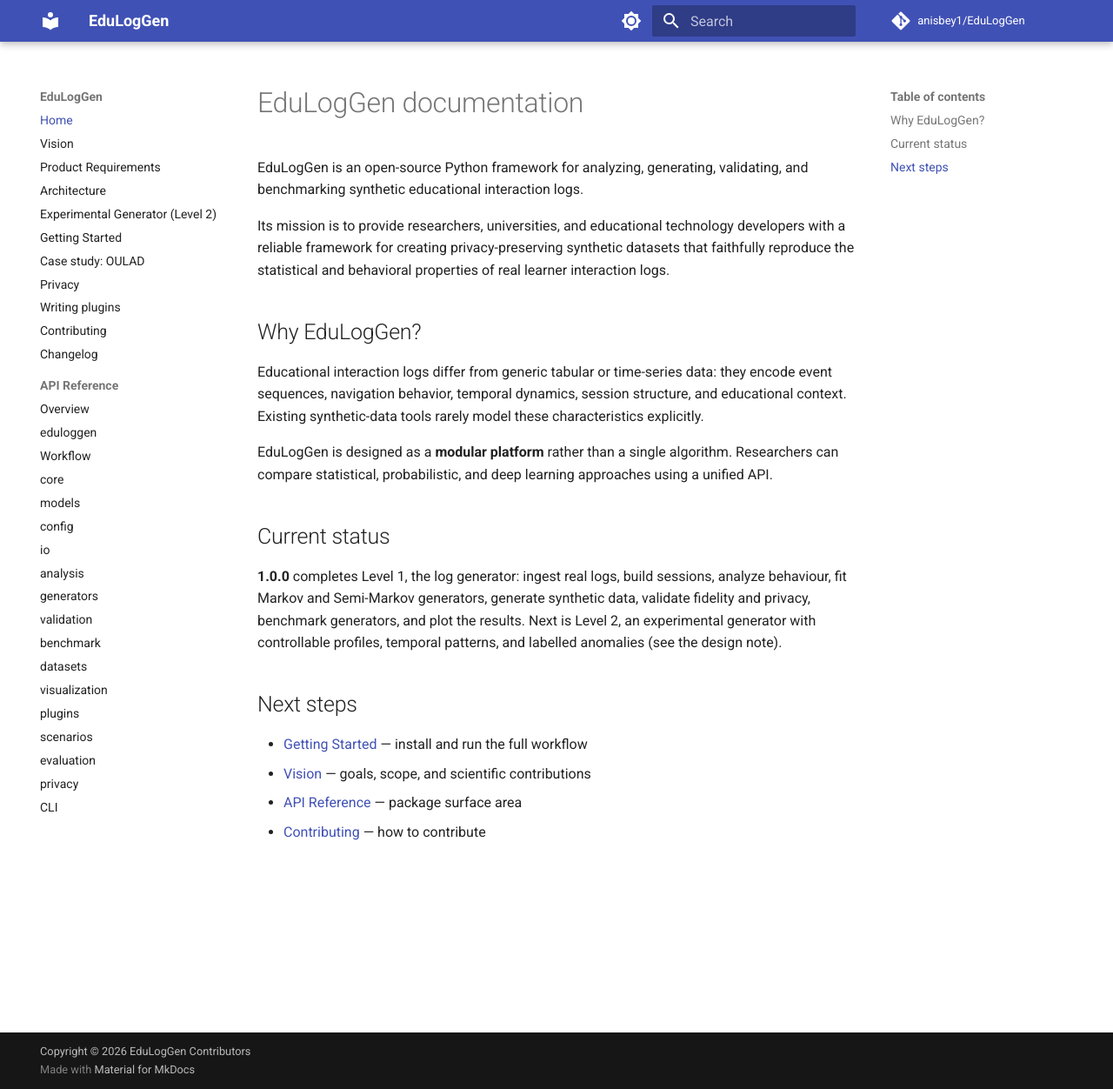
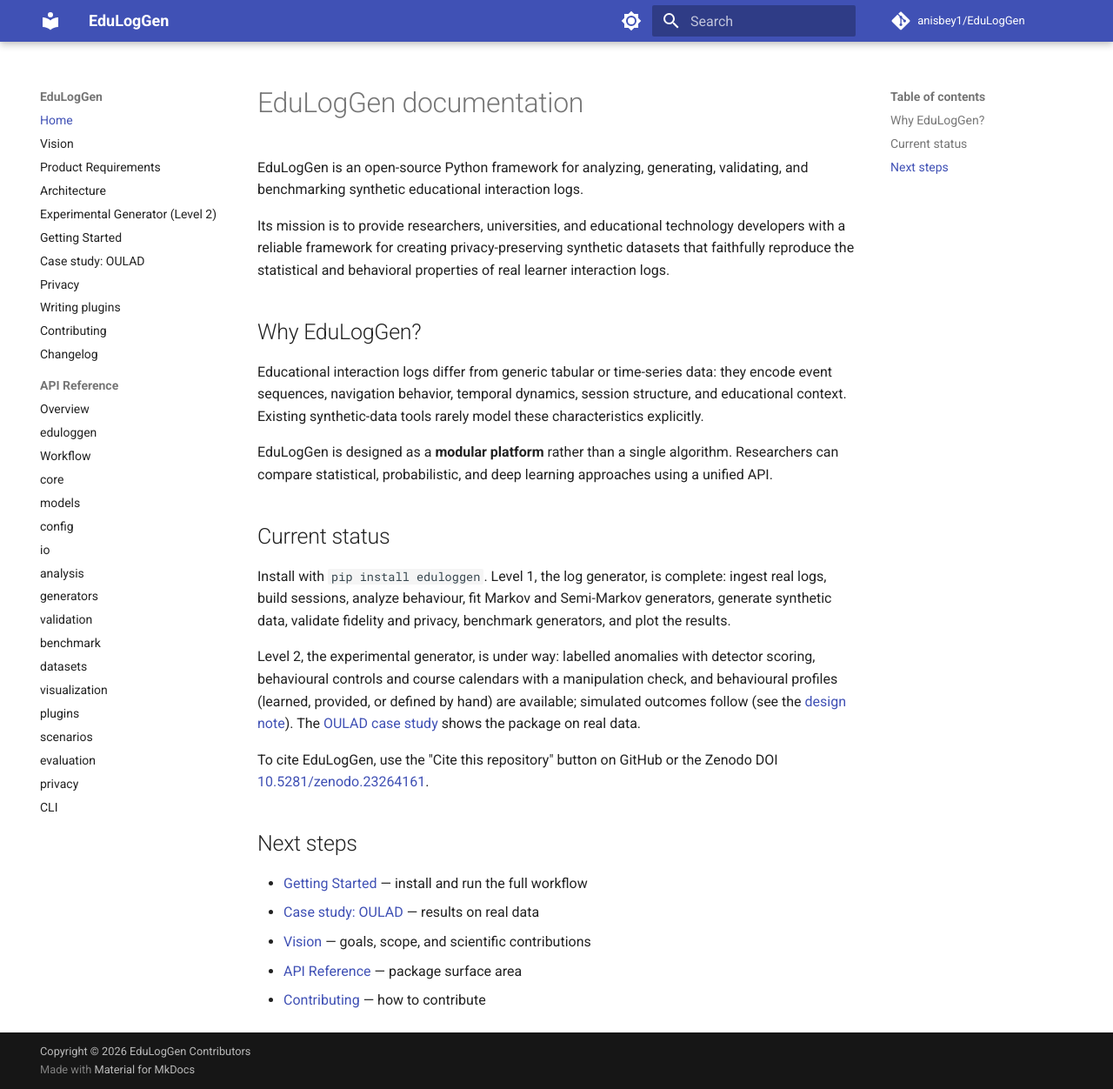
Before and after one commit to anisbey1/EduLogGen, an MkDocs documentation site: the page built from docs/index.md, in a window 1280 px wide and 1252 px high. Shown: the whole window at 87% size. Built offline with MkDocs 1.6.1 and Material for MkDocs 9.7.7, drawn with Linux system fonts in a browser that asks for light colours; comment, search, counter and statistics services are not loaded.

Commit message:
docs: current status, pip install, and citation on the docs site

```diff
--- a/docs/index.md
+++ b/docs/index.md
@@ -21,15 +21,25 @@ using a unified API.
 
 ## Current status
 
-**1.0.0** completes Level 1, the log generator: ingest real logs, build
-sessions, analyze behaviour, fit Markov and Semi-Markov generators, generate
-synthetic data, validate fidelity and privacy, benchmark generators, and plot
-the results. Next is Level 2, an experimental generator with controllable
-profiles, temporal patterns, and labelled anomalies (see the design note).
+Install with `pip install eduloggen`. Level 1, the log generator, is
+complete: ingest real logs, build sessions, analyze behaviour, fit Markov and
+Semi-Markov generators, generate synthetic data, validate fidelity and
+privacy, benchmark generators, and plot the results.
+
+Level 2, the experimental generator, is under way: labelled anomalies with
+detector scoring, behavioural controls and course calendars with a
+manipulation check, and behavioural profiles (learned, provided, or defined
+by hand) are available; simulated outcomes follow (see the
+[design note](04_EXPERIMENTAL_GENERATOR.md)). The
+[OULAD case study](case-study-oulad.md) shows the package on real data.
+
+To cite EduLogGen, use the "Cite this repository" button on GitHub or the
+Zenodo DOI [10.5281/zenodo.23264161](https://doi.org/10.5281/zenodo.23264161).
 
 ## Next steps
 
 - [Getting Started](getting-started.md) — install and run the full workflow
+- [Case study: OULAD](case-study-oulad.md) — results on real data
 - [Vision](01_VISION.md) — goals, scope, and scientific contributions
 - [API Reference](api/index.md) — package surface area
 - [Contributing](contributing.md) — how to contribute
```
Also changed, not shown: docs/getting-started.md (+12 -9 lines).
